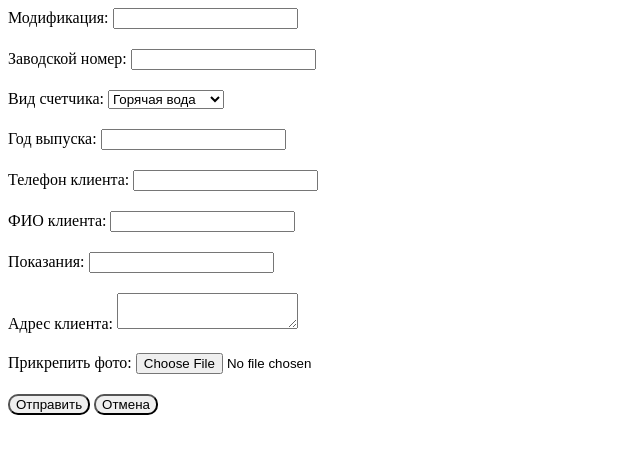
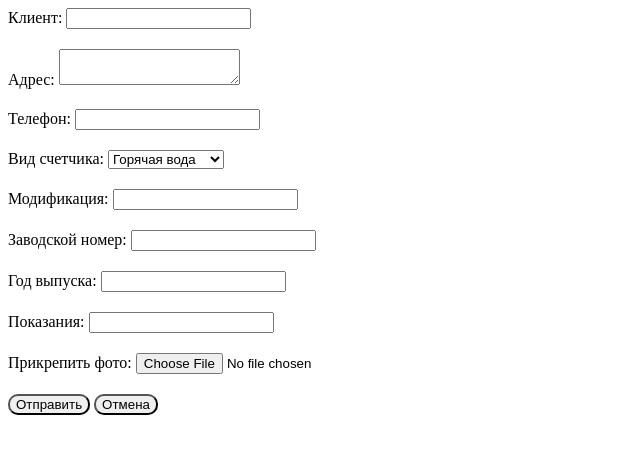
Before and after one commit to megatomas/html, a plain HTML site: page index.html in a window 1280 px wide. Shown: the whole page, without its empty margins (0-640 px from the left). Drawn offline with Linux system fonts and the light colour scheme.

Commit message:
Add files via upload

```diff
--- a/index.html
+++ b/index.html
@@ -3,10 +3,32 @@
   <head>
     <title>Форма ввода</title>
     <link rel="stylesheet" type="text/css" href="styles.css">
-
   </head>
   <body>
     <form>
+      <div>
+        <label for="fullname">Клиент:</label>
+        <input type="text" id="fullname" name="fullname">
+      </div>
+
+      <div>
+        <label for="address">Адрес:</label>
+        <textarea id="address" name="address"></textarea>
+      </div>
+
+      <div>
+        <label for="phone">Телефон:</label>
+        <input type="tel" id="phone" name="phone">
+      </div>
+
+      <div>
+        <label for="type">Вид счетчика:</label>
+        <select id="type" name="type">
+          <option value="hot_water">Горячая вода</option>
+          <option value="cold_water">Холодная вода</option>
+        </select>
+      </div>
+
       <div>
         <label for="model">Модификация:</label>
         <input type="text" id="model" name="model">
@@ -18,36 +40,13 @@
       </div>
 
       <div>
-        <label for="type">Вид счетчика:</label>
-        <select id="type" name="type">
-          <option value="hot_water">Горячая вода</option>
-          <option value="cold_water">Холодная вода</option>
-        </select>
-      </div>
-
-      <div>
         <label for="year">Год выпуска:</label>
         <input type="text" id="year" name="year">
       </div>
 
       <div>
-        <label for="phone">Телефон клиента:</label>
-        <input type="tel" id="phone" name="phone">
-      </div>
-
-      <div>
-        <label for="fullname">ФИО клиента:</label>
-        <input type="text" id="fullname" name="fullname">
-      </div>
-
-      <div>
         <label for="reading">Показания:</label>
         <input type="text" id="reading" name="reading">
-      </div>
-
-      <div>
-        <label for="address">Адрес клиента:</label>
-        <textarea id="address" name="address"></textarea>
       </div>
 
       <div>
```
